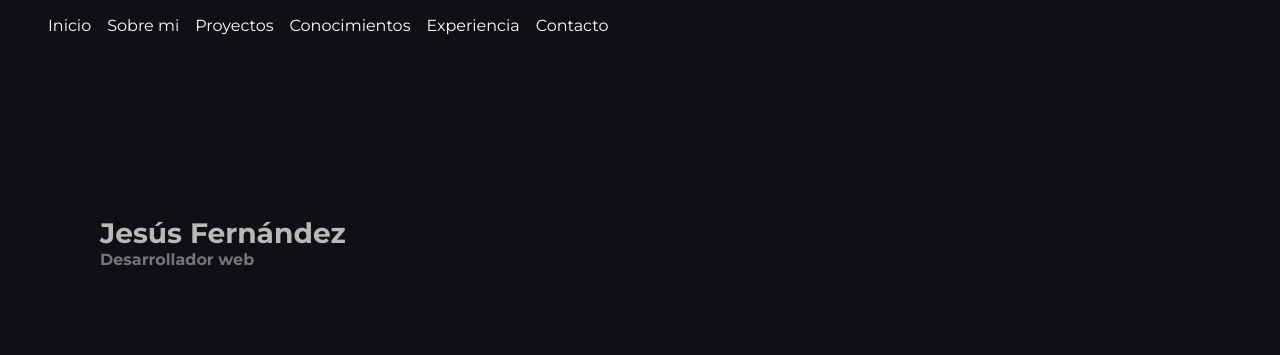
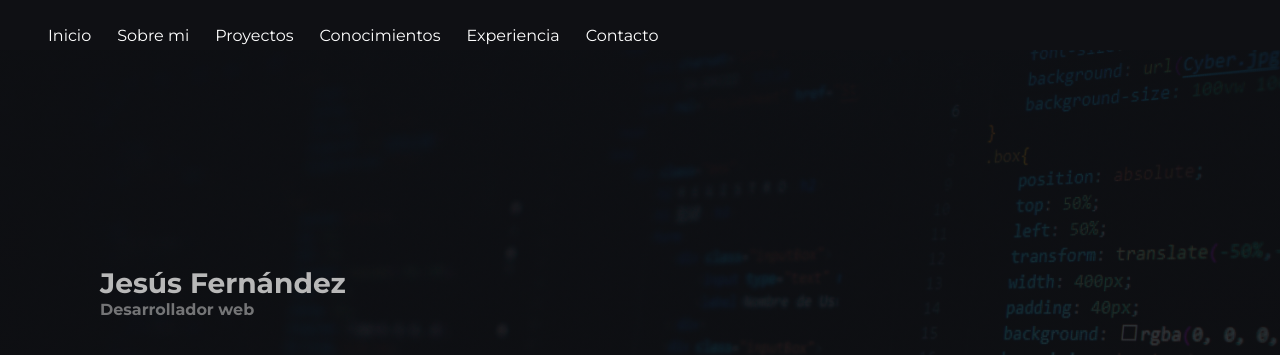
Before and after one commit to JFernandez180717/mi-portafolio, a plain HTML site: page index.html in a window 1280 px wide. Shown: the top 355 px of the page. Drawn offline with Linux system fonts and the light colour scheme.

Commit message:
se agrega imagen de fondo para la seccion principal, se agrega menu responsive y se hacen ajustes a los estilos

```diff
--- a/assets/styles.css
+++ b/assets/styles.css
@@ -15,16 +15,52 @@ header {
     position: fixed;
     background-color: #0f1014;
     z-index: 1;
+    width: 100%;
+    height: 80px;
 }
 
 .navbar {
+    height: 100%;
     font-size: 1rem;
     color: white;
+    display: flex;
+    flex-direction: row;
+    justify-content: space-between;
+    align-items: center;
+    flex-wrap: wrap;
+    position: relative;
+    padding: 0 10px;
 }
 
-.navbar ul {
+.ul_links {
+    /*display: flex;
+    flex-direction: row;*/
+    background-color: #0f1014;
+    width: 100%;
+    position: absolute;
+    top: 10px;
+    left: 0;
     display: flex;
-    flex-direction: row;
+    justify-content: center;
+    height: 0;
+    overflow: hidden;
+    align-items: center;
+    flex-direction: column;
+    gap: 10px;
+    transition: all .3s;
+}
+
+.menu_bars {
+    /* display: none; */
+}
+
+.menu_bars:checked + .ul_links{
+    height: calc(100vh - 80px);
+    margin-top: 70px;
+}
+
+.list-icon{
+    cursor: pointer;
 }
 
 .navbar ul li{
@@ -46,15 +82,20 @@ header {
 }
 
 .main {
-    width: 90%;
+    box-sizing: border-box;
+    width: 100%;
     height: 83%;
-    padding: 0rem 0.5rem 0rem 1.5rem;
+    background-image: url(./img/background_main.jpg);
+    background: linear-gradient(rgba(15, 16, 20, 0.85) 90%, rgba(15, 16, 20, 1)), url(./img/background_main.jpg);
+    background-size: cover;
+    background-repeat: no-repeat;
+    padding: 100px 0.5rem 0rem 1.5rem;
     display: flex;
     flex-direction: row;
     justify-content: flex-start;
     align-items: center;
     font-size: 1.5rem;
-    padding: 0;
+    /* padding: 0; */
     padding-left: 100px;
     color: rgb(184, 184, 184);
 }
@@ -122,6 +163,7 @@ header {
 }
 
 .container-projects {
+    box-sizing: border-box;
     display: grid;
     max-width: 900px;
     grid-template-columns: repeat(auto-fill, minmax(250px, 1fr));
@@ -145,6 +187,7 @@ header {
 
 .footer {
     margin: 0;
+    margin-top: 20px;
     height: 62px;
     display: flex;
     justify-content: center;
@@ -154,3 +197,45 @@ header {
     color: white;
     font-size: 0.8rem;
 }
+
+@media (min-width: 768px) {
+    header {
+        position: fixed;
+        background-color: #0f1014;
+        z-index: 1;
+        width: 100%;
+        height: 50px;
+        /* height: 80px; */
+    }
+
+    .menu_bars {
+        display: none;
+    }
+
+    .label_icon {
+        display: none;
+    }
+
+    .menu_bars:checked + .ul_links{
+        height: auto;
+        margin-top: 0px;
+    }
+
+    .ul_links {
+        /*display: flex;
+        flex-direction: row;*/
+        background-color: #0f1014;
+        width: auto;
+        /* top: 10px; */
+        left: 0;
+        display: flex;
+        flex-direction: row;
+        justify-content: center;
+        height: auto;
+        /* overflow: hidden; */
+        /* align-items: center; */
+        /* flex-direction: column; */
+        gap: 10px;
+        /* transition: all .3s; */
+    }
+}
--- a/index.html
+++ b/index.html
@@ -13,7 +13,11 @@
 <body>
     <header>
         <nav class="navbar">
-            <ul>
+            <label for="menu_bars" class="label_icon">
+                <i class="list-icon fa-solid fa-bars"></i>
+            </label>
+            <input class="menu_bars" type="checkbox" id="menu_bars">
+            <ul class="ul_links">
                 <li>
                     <a href="#inicio" >Inicio</a>
                 </li>
```
Also changed, not shown: assets/img/background_main.jpg (added).
